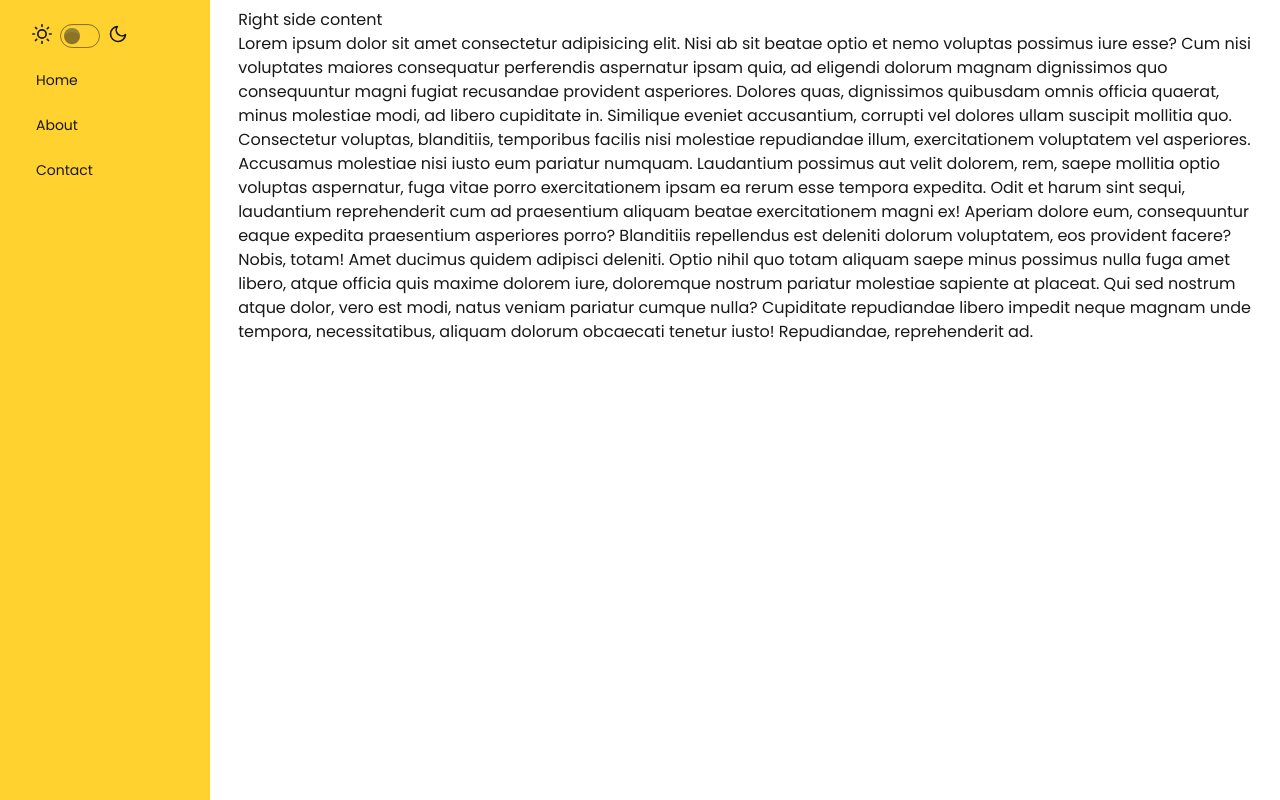
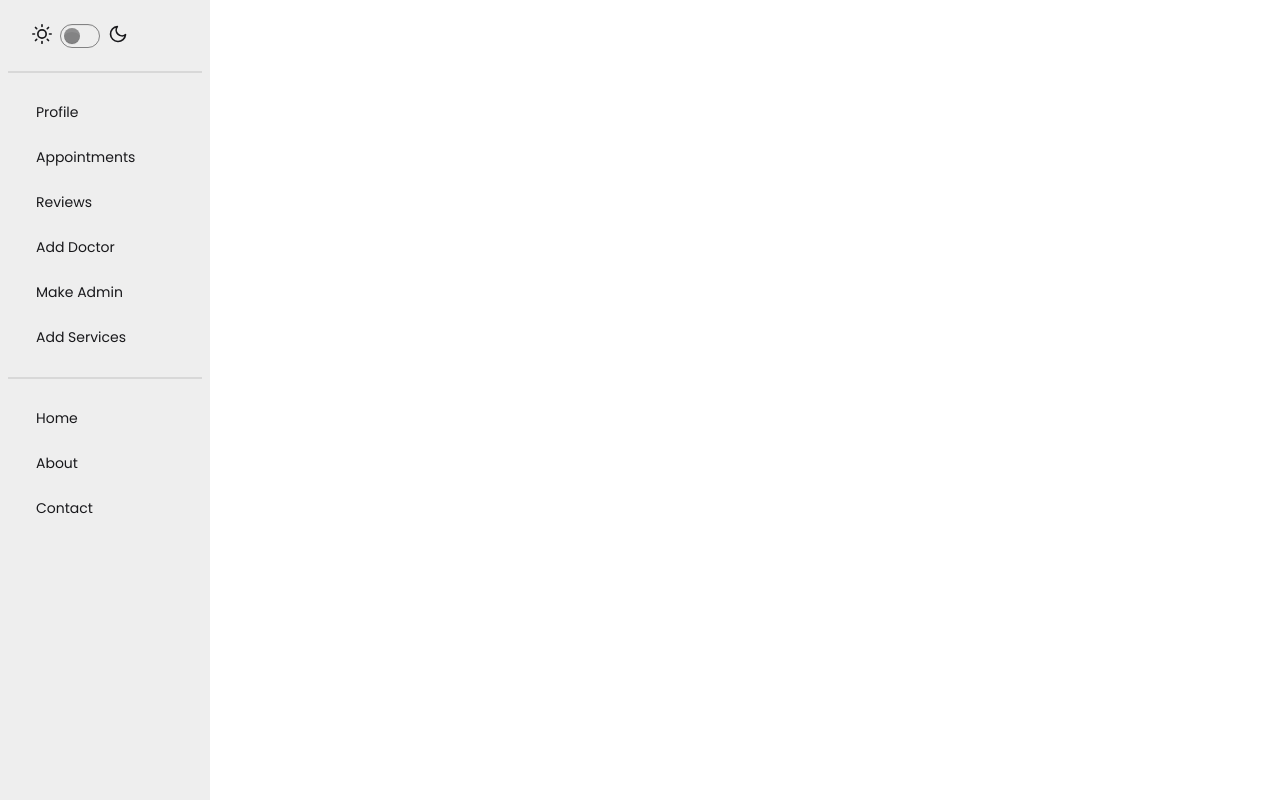
Before and after one commit to riponmondalbd/poor-doct, a React (Vite) app in the folder poor-doct-client/: page /dashboard in a window 1280 px wide. Built offline with nearby package versions, Linux system fonts and the light colour scheme; no server answers; what tailwindcss-animated would draw is missing.

Commit message:
make dashboard and demo profile page

```diff
--- a/poor-doct-client/src/layout/Dashboard.jsx
+++ b/poor-doct-client/src/layout/Dashboard.jsx
@@ -1,16 +1,18 @@
-import { NavLink } from "react-router";
+import { NavLink, Outlet } from "react-router";
 import useDark from "../hooks/useDark";
 import useScroll from "../hooks/useScroll";
 
 const Dashboard = () => {
   const { scrollToTop } = useScroll();
   const { isDark, setIsDark } = useDark();
+  const role = "admin";
+
   return (
     <div>
       <div className="flex gap-5">
-        <div className="w-1/6 bg-amber-300 min-h-screen p-2">
+        <div className="w-1/6 bg-base-300 min-h-screen p-2">
           {/* make dark mode or theme changer dark and white */}
-          <label className="flex cursor-pointer gap-2 ml-6 pt-4">
+          <label className="flex cursor-pointer gap-2 ml-6 mt-4">
             <svg
               xmlns="http://www.w3.org/2000/svg"
               width="20"
@@ -27,8 +29,8 @@ const Dashboard = () => {
             </svg>
             <input
               type="checkbox"
+              className="toggle theme-controller"
               value="sunset"
-              className="toggle theme-controller"
               checked={isDark}
               onChange={() => setIsDark(!isDark)}
             />
@@ -46,6 +48,166 @@ const Dashboard = () => {
               <path d="M21 12.79A9 9 0 1 1 11.21 3 7 7 0 0 0 21 12.79z"></path>
             </svg>
           </label>
+
+          {/* divider */}
+          <div className="divider mb-0"></div>
+
+          <>
+            {role === "admin" ? (
+              <div>
+                {/* admin nav */}
+                <ul className="menu w-full p-4 space-y-3">
+                  <li>
+                    <NavLink
+                      to={"/dashboard/profile"}
+                      onClick={scrollToTop}
+                      className={({ isActive }) =>
+                        isActive ? "text-[#e12454] font-bold" : ""
+                      }
+                    >
+                      Profile
+                    </NavLink>
+                  </li>
+                  <li>
+                    <NavLink
+                      to={"/dashboard/"}
+                      onClick={scrollToTop}
+                      className={({ isActive }) =>
+                        isActive ? "text-[#e12454] font-bold" : ""
+                      }
+                    >
+                      Appointments
+                    </NavLink>
+                  </li>
+                  <li>
+                    <NavLink
+                      to={"/dashboard/"}
+                      onClick={scrollToTop}
+                      className={({ isActive }) =>
+                        isActive ? "text-[#e12454] font-bold" : ""
+                      }
+                    >
+                      Reviews
+                    </NavLink>
+                  </li>
+                  <li>
+                    <NavLink
+                      to={"/dashboard/"}
+                      onClick={scrollToTop}
+                      className={({ isActive }) =>
+                        isActive ? "text-[#e12454] font-bold" : ""
+                      }
+                    >
+                      Add Doctor
+                    </NavLink>
+                  </li>
+                  <li>
+                    <NavLink
+                      to={"/dashboard/"}
+                      onClick={scrollToTop}
+                      className={({ isActive }) =>
+                        isActive ? "text-[#e12454] font-bold" : ""
+                      }
+                    >
+                      Make Admin
+                    </NavLink>
+                  </li>
+                  <li>
+                    <NavLink
+                      to={"/dashboard/"}
+                      onClick={scrollToTop}
+                      className={({ isActive }) =>
+                        isActive ? "text-[#e12454] font-bold" : ""
+                      }
+                    >
+                      Add Services
+                    </NavLink>
+                  </li>
+                </ul>
+              </div>
+            ) : role === "doctor" ? (
+              <div>
+                {/* doctor nav */}
+                <ul className="menu w-full p-4 space-y-3">
+                  <li>
+                    <NavLink
+                      to={"/dashboard/profile"}
+                      onClick={scrollToTop}
+                      className={({ isActive }) =>
+                        isActive ? "text-[#e12454] font-bold" : ""
+                      }
+                    >
+                      Profile
+                    </NavLink>
+                  </li>
+                  <li>
+                    <NavLink
+                      to={"/dashboard/"}
+                      onClick={scrollToTop}
+                      className={({ isActive }) =>
+                        isActive ? "text-[#e12454] font-bold" : ""
+                      }
+                    >
+                      Appointments
+                    </NavLink>
+                  </li>
+                  <li>
+                    <NavLink
+                      to={"/dashboard/"}
+                      onClick={scrollToTop}
+                      className={({ isActive }) =>
+                        isActive ? "text-[#e12454] font-bold" : ""
+                      }
+                    >
+                      Reviews
+                    </NavLink>
+                  </li>
+                </ul>
+              </div>
+            ) : (
+              <div>
+                {/* user nav */}
+                <ul className="menu w-full p-4 space-y-3">
+                  <li>
+                    <NavLink
+                      to={"/dashboard/profile"}
+                      onClick={scrollToTop}
+                      className={({ isActive }) =>
+                        isActive ? "text-[#e12454] font-bold" : ""
+                      }
+                    >
+                      Profile
+                    </NavLink>
+                  </li>
+                  <li>
+                    <NavLink
+                      to={"/dashboard/"}
+                      onClick={scrollToTop}
+                      className={({ isActive }) =>
+                        isActive ? "text-[#e12454] font-bold" : ""
+                      }
+                    >
+                      Appointments
+                    </NavLink>
+                  </li>
+                  <li>
+                    <NavLink
+                      to={"/dashboard/"}
+                      onClick={scrollToTop}
+                      className={({ isActive }) =>
+                        isActive ? "text-[#e12454] font-bold" : ""
+                      }
+                    >
+                      Reviews
+                    </NavLink>
+                  </li>
+                </ul>
+              </div>
+            )}
+          </>
+
+          {/* divider */}
+          <div className="divider m-0"></div>
 
           {/* shared nav */}
           <ul className="menu w-full p-4 space-y-3">
@@ -85,33 +247,7 @@ const Dashboard = () => {
           </ul>
         </div>
         <div className="w-5/6 p-2">
-          <p>Right side content</p>{" "}
-          <p>
-            Lorem ipsum dolor sit amet consectetur adipisicing elit. Nisi ab sit
-            beatae optio et nemo voluptas possimus iure esse? Cum nisi
-            voluptates maiores consequatur perferendis aspernatur ipsam quia, ad
-            eligendi dolorum magnam dignissimos quo consequuntur magni fugiat
-            recusandae provident asperiores. Dolores quas, dignissimos quibusdam
-            omnis officia quaerat, minus molestiae modi, ad libero cupiditate
-            in. Similique eveniet accusantium, corrupti vel dolores ullam
-            suscipit mollitia quo. Consectetur voluptas, blanditiis, temporibus
-            facilis nisi molestiae repudiandae illum, exercitationem voluptatem
-            vel asperiores. Accusamus molestiae nisi iusto eum pariatur numquam.
-            Laudantium possimus aut velit dolorem, rem, saepe mollitia optio
-            voluptas aspernatur, fuga vitae porro exercitationem ipsam ea rerum
-            esse tempora expedita. Odit et harum sint sequi, laudantium
-            reprehenderit cum ad praesentium aliquam beatae exercitationem magni
-            ex! Aperiam dolore eum, consequuntur eaque expedita praesentium
-            asperiores porro? Blanditiis repellendus est deleniti dolorum
-            voluptatem, eos provident facere? Nobis, totam! Amet ducimus quidem
-            adipisci deleniti. Optio nihil quo totam aliquam saepe minus
-            possimus nulla fuga amet libero, atque officia quis maxime dolorem
-            iure, doloremque nostrum pariatur molestiae sapiente at placeat. Qui
-            sed nostrum atque dolor, vero est modi, natus veniam pariatur cumque
-            nulla? Cupiditate repudiandae libero impedit neque magnam unde
-            tempora, necessitatibus, aliquam dolorum obcaecati tenetur iusto!
-            Repudiandae, reprehenderit ad.
-          </p>
+          <Outlet />
         </div>
       </div>
     </div>
--- /dev/null
+++ b/poor-doct-client/src/pages/Dashboard/Profile/Profile.jsx
@@ -0,0 +1,9 @@
+const Profile = () => {
+  return (
+    <div>
+      <h2>hello from profile</h2>
+    </div>
+  );
+};
+
+export default Profile;
--- a/poor-doct-client/src/pages/Shared/Navbar/Navbar.jsx
+++ b/poor-doct-client/src/pages/Shared/Navbar/Navbar.jsx
@@ -305,9 +305,6 @@ const Navbar = () => {
                     </Link>
                   </li>
                   <li>
-                    <Link onClick={scrollToTop}>Profile</Link>
-                  </li>
-                  <li>
                     <Link onClick={handleLogOut}>Logout</Link>
                   </li>
                 </ul>
```
Also changed, not shown: poor-doct-client/src/Routes/router.jsx (+7 -0 lines).
